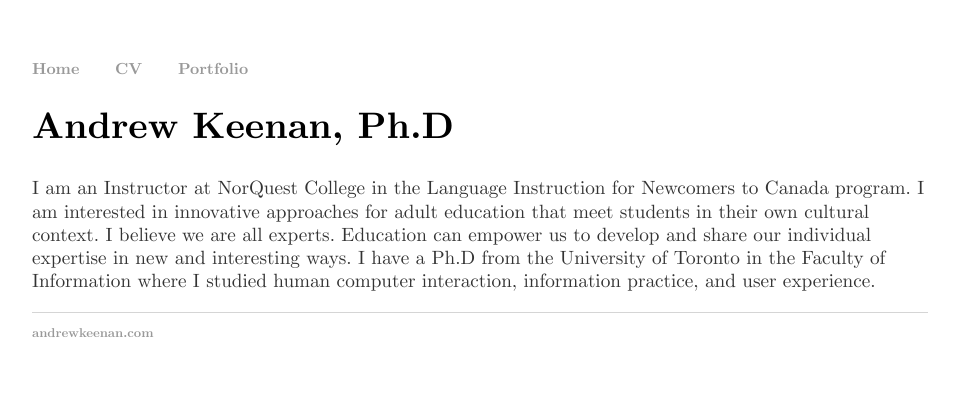
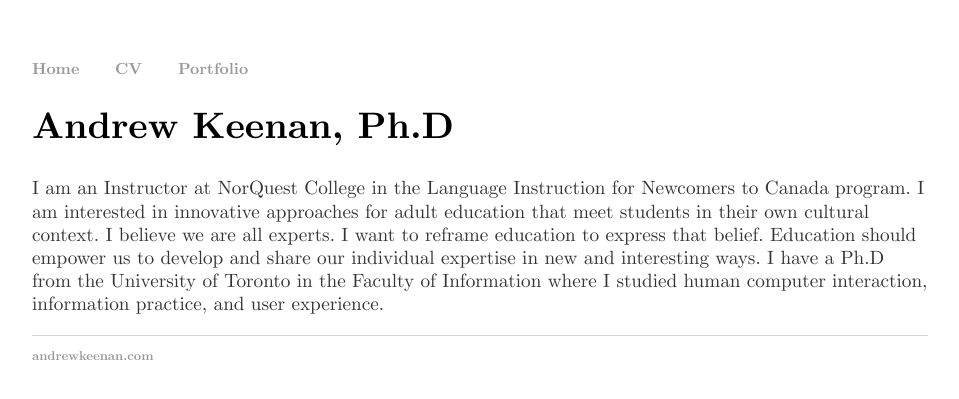
Before and after one commit to bigrube77/bigrube77.github.io, a Jekyll site: the page built from index.html, in a window 1280 px wide. Shown: the top 399 px of the page, without its empty margins (160-1119 px from the left). Built offline with Jekyll 4.4.1, drawn with Linux system fonts in a browser that asks for light colours.

Commit message:
Update index.html

```diff
--- a/index.html
+++ b/index.html
@@ -7,7 +7,7 @@
 
 		<h1>Andrew Keenan, Ph.D</h1>
 
-		<p>I am an Instructor at NorQuest College in the Language Instruction for Newcomers to Canada program. I am interested in innovative approaches for adult education that meet students in their own cultural context. I believe we are all experts. Education can empower us to develop and share our individual expertise in new and interesting ways. I have a Ph.D from the University of Toronto in the Faculty of Information where I studied human computer interaction, information practice, and user experience.</p>
+		<p>I am an Instructor at NorQuest College in the Language Instruction for Newcomers to Canada program. I am interested in innovative approaches for adult education that meet students in their own cultural context. I believe we are all experts. I want to reframe education to express that belief. Education should empower us to develop and share our individual expertise in new and interesting ways. I have a Ph.D from the University of Toronto in the Faculty of Information where I studied human computer interaction, information practice, and user experience.</p>
 
 		<!-- <p>I am an (in alphabetical order) academic, consultant, digital humanities scholar, educator, game designer, instructional designer, lecturer, librarian, project manager, and researcher. I specialize in innovative approaches for adult education using new media, games, and play. I have a Ph.D from the University of Toronto in the Faculty of Information where I studied human computer interaction, information practice, and user experience.</p> -->
 
```
